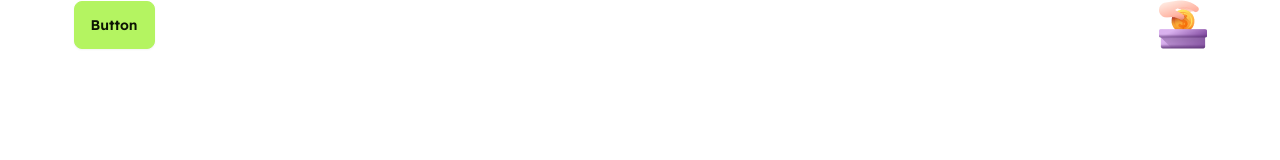
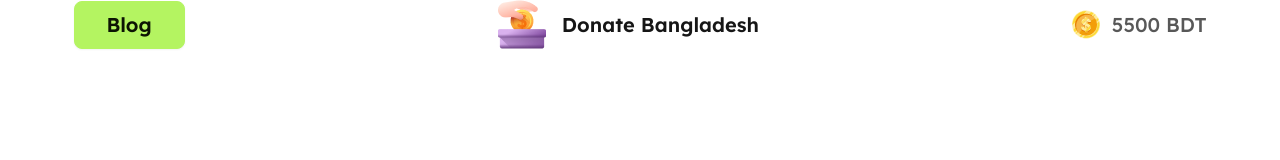
Before and after one commit to kawsersimanto/donation, a website: page index.html in a window 1280 px wide. Drawn offline with Linux system fonts and the light colour scheme.

Commit message:
added navbar

```diff
--- a/index.html
+++ b/index.html
@@ -16,10 +16,19 @@
     <header>
       <div class="max-w-[1165px] mx-auto px-4">
         <div class="flex items-center justify-between">
-          <button class="btn btn-primary">Button</button>
-          <a href="#">
+          <button
+            class="btn btn-primary text-xl font-semibold py-2 px-8 h-auto"
+          >
+            Blog
+          </button>
+          <a href="index.html" class="flex items-center gap-4">
             <img src="assets/logo.png" alt="Donate Bangladesh logo" />
+            <span class="text-xl font-semibold">Donate Bangladesh</span>
           </a>
+          <div class="flex items-center gap-3">
+            <img src="assets/coin.png" alt="Coin icon" />
+            <p class="text-xl text-accent-70 font-medium">5500 BDT</p>
+          </div>
         </div>
         <div class=""></div>
       </div>
--- a/tailwind.config.js
+++ b/tailwind.config.js
@@ -2,6 +2,10 @@
 module.exports = {
   content: ["*.{html,js}"],
   theme: {
+    colors: {
+      "accent-40": "rgba(17, 17, 17, 0.4)",
+      "accent-70": "rgba(17, 17, 17, 0.70)",
+    },
     extend: {
       container: {
         center: true,
@@ -20,7 +24,6 @@ module.exports = {
           secondary: "#F9F7F3",
           accent: "rgba(17, 17, 17, 0.05)",
           neutral: "#111111",
-          "accent-40": "rgba(17, 17, 17, 0.4)",
           "base-100": "#ffffff",
         },
       },
```
Also changed, not shown: styles/style.css.
